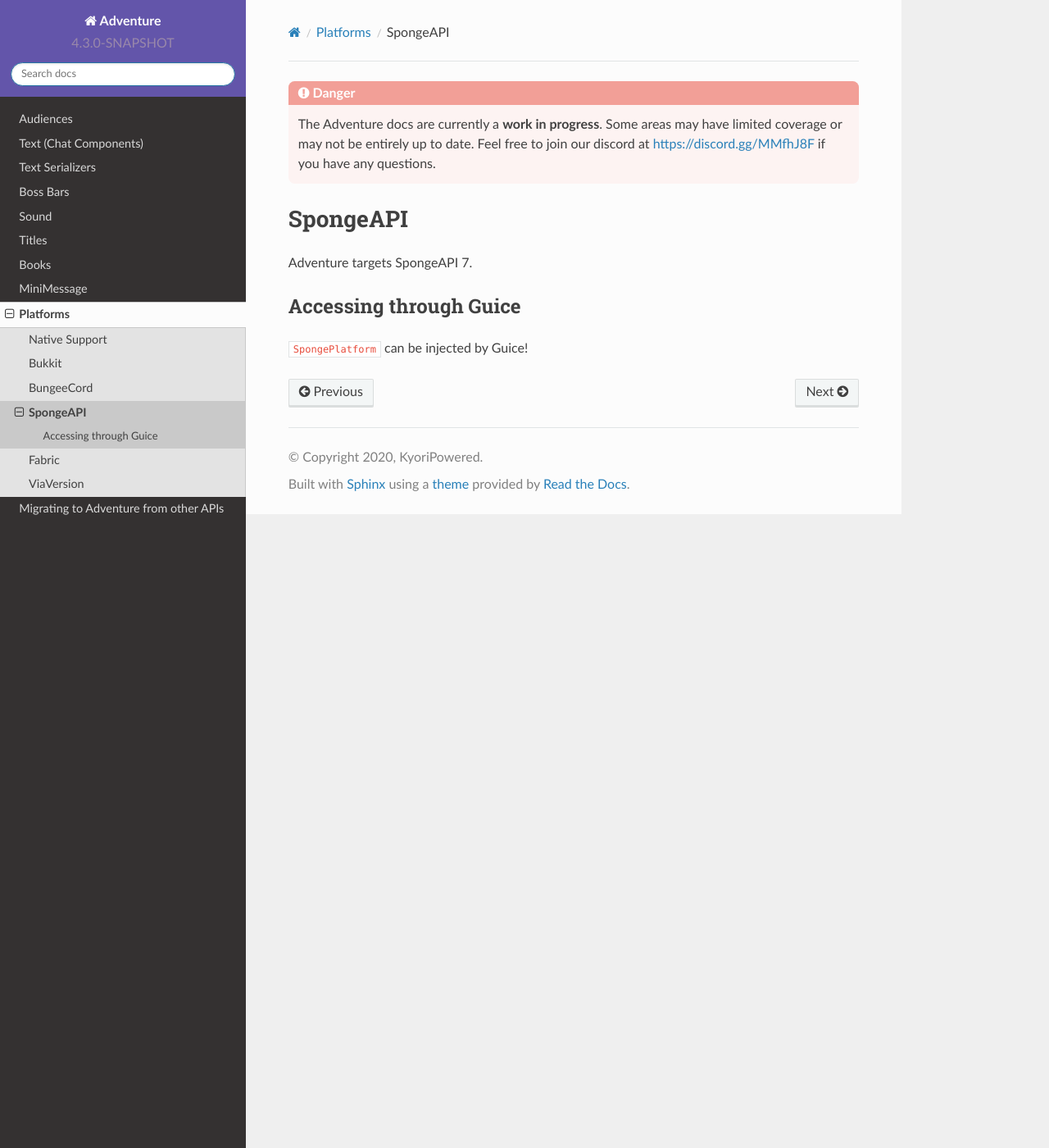
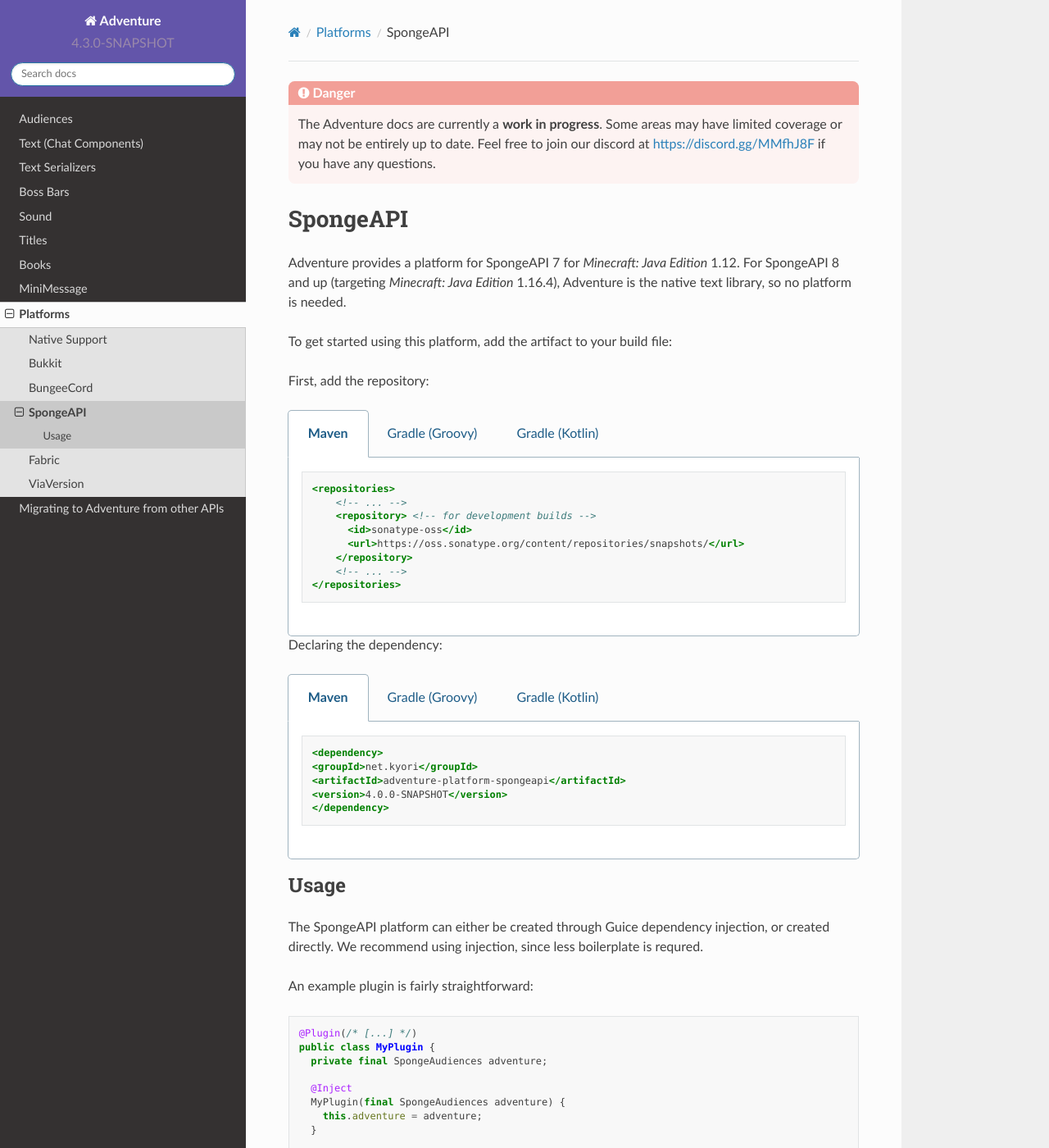
Before and after one commit to KyoriPowered/adventure-docs, a Sphinx documentation site: the page built from source/platform/spongeapi.rst, in a window 1280 px wide and 1400 px high. Shown: the whole window at 82% size. Built offline with Sphinx 7.4.7 and the Read the Docs theme 2.0.0, drawn with Linux system fonts in a browser that asks for light colours; pages that are not in the unit, such as notebooks, are missing from menus; some of the changed text lies outside the part shown.

Commit message:
Add examples to platforms

```diff
--- a/source/platform/spongeapi.rst
+++ b/source/platform/spongeapi.rst
@@ -2,11 +2,108 @@
 SpongeAPI
 =========
 
-Adventure targets SpongeAPI 7.
+Adventure provides a platform for SpongeAPI 7 for *Minecraft: Java Edition* 1.12. For SpongeAPI 8 and up (targeting *Minecraft: Java Edition* 1.16.4), Adventure is the native text library, so no platform is needed.
+
+To get started using this platform, add the artifact to your build file:
+
+First, add the repository:
+
+.. tabs::
+
+   .. group-tab:: Maven
+
+      .. code:: xml
+
+         <repositories>
+             <!-- ... -->
+             <repository> <!-- for development builds -->
+               <id>sonatype-oss</id>
+               <url>https://oss.sonatype.org/content/repositories/snapshots/</url>
+             </repository>
+             <!-- ... -->
+         </repositories>
+
+   .. group-tab:: Gradle (Groovy)
+
+      .. code:: groovy
+
+         repositories {
+            // for development builds
+            maven {
+                name = 'sonatype-oss'
+                url = 'https://oss.sonatype.org/content/repositories/snapshots/'
+            }
+            // for releases
+            mavenCentral()
+         }
+
+   .. group-tab:: Gradle (Kotlin)
+
+      .. code:: kotlin
+
+         repositories {
+            // for development builds
+            maven(url = "https://oss.sonatype.org/content/repositories/snapshots/") {
+                name = "sonatype-oss"
+            }
+            // for releases
+            mavenCentral()
+         }
+
+   Declaring the dependency:
+
+.. tabs::
+
+   .. group-tab:: Maven
+
+      .. code:: xml
+
+         <dependency>
+         <groupId>net.kyori</groupId>
+         <artifactId>adventure-platform-spongeapi</artifactId>
+         <version>4.0.0-SNAPSHOT</version>
+         </dependency>
+
+   .. group-tab:: Gradle (Groovy)
+
+      .. code:: groovy
+
+         dependencies {
+            implementation "net.kyori:adventure-platform-spongeapi:4.0.0-SNAPSHOT"
+         }
 
 
-Accessing through Guice
------------------------
+   .. group-tab:: Gradle (Kotlin)
+
+      .. code:: kotlin
+
+         dependencies {
+            implementation("net.kyori:adventure-platform-spongeapi:4.0.0-SNAPSHOT")
+         }
 
 
-``SpongePlatform`` can be injected by Guice!
+Usage
+~~~~~
+
+The SpongeAPI platform can either be created through Guice dependency injection, or created directly. We recommend using injection, since less boilerplate is requred.
+
+An example plugin is fairly straightforward:
+
+.. code:: java
+
+   @Plugin(/* [...] */)
+   public class MyPlugin {
+     private final SpongeAudiences adventure;
+
+     @Inject
+     MyPlugin(final SpongeAudiences adventure) {
+       this.adventure = adventure;
+     }
+
+     public @NonNull SpongeAudiences adventure() {
+       return this.adventure;
+     }
+   }
+
+
+This sets up a ``SpongeAudiences`` instance that can provide audiences for players, or any ``MessageReceiver``.
```
Also changed, not shown: source/platform/bukkit.rst (+35 -1 lines), source/platform/bungeecord.rst (+36 -5 lines), source/platform/fabric.rst (+5 -3 lines).
